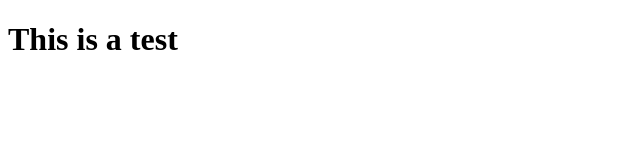
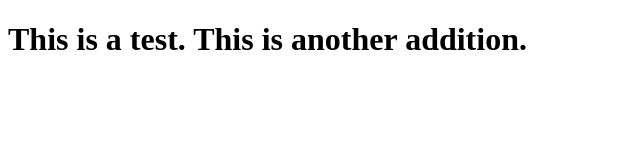
Before and after one commit to heyskywalker/github_test, a plain HTML site: page index.html in a window 1280 px wide. Shown: the whole page, without its empty margins (0-640 px from the left). Drawn offline with Linux system fonts and the light colour scheme.

Commit message:
Third commit

```diff
--- a/index.html
+++ b/index.html
@@ -6,6 +6,8 @@
     <title>Document</title>
 </head>
 <body>
-    <h1>This is a test</h1>
+    <h1>This is a test. This is another addition.
+
+    </h1>
 </body>
 </html>
```
